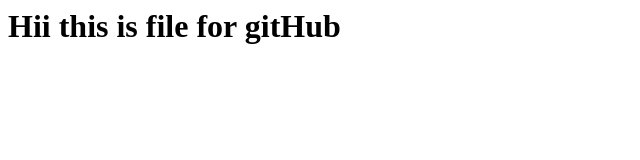
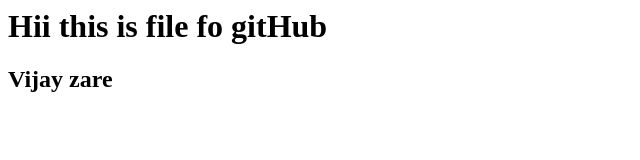
Before and after one commit to vijayzare/example-repo, a plain HTML site: page index.html in a window 1280 px wide. Shown: the whole page, without its empty margins (0-640 px from the left). Drawn offline with Linux system fonts and the light colour scheme.

Commit message:
second commitf

```diff
--- a/index.html
+++ b/index.html
@@ -1 +1,2 @@
-<h1> Hii this is file for gitHub</h1>
+<h1> Hii this is file fo gitHub</h1>
+<h2>Vijay zare</h2>
```
